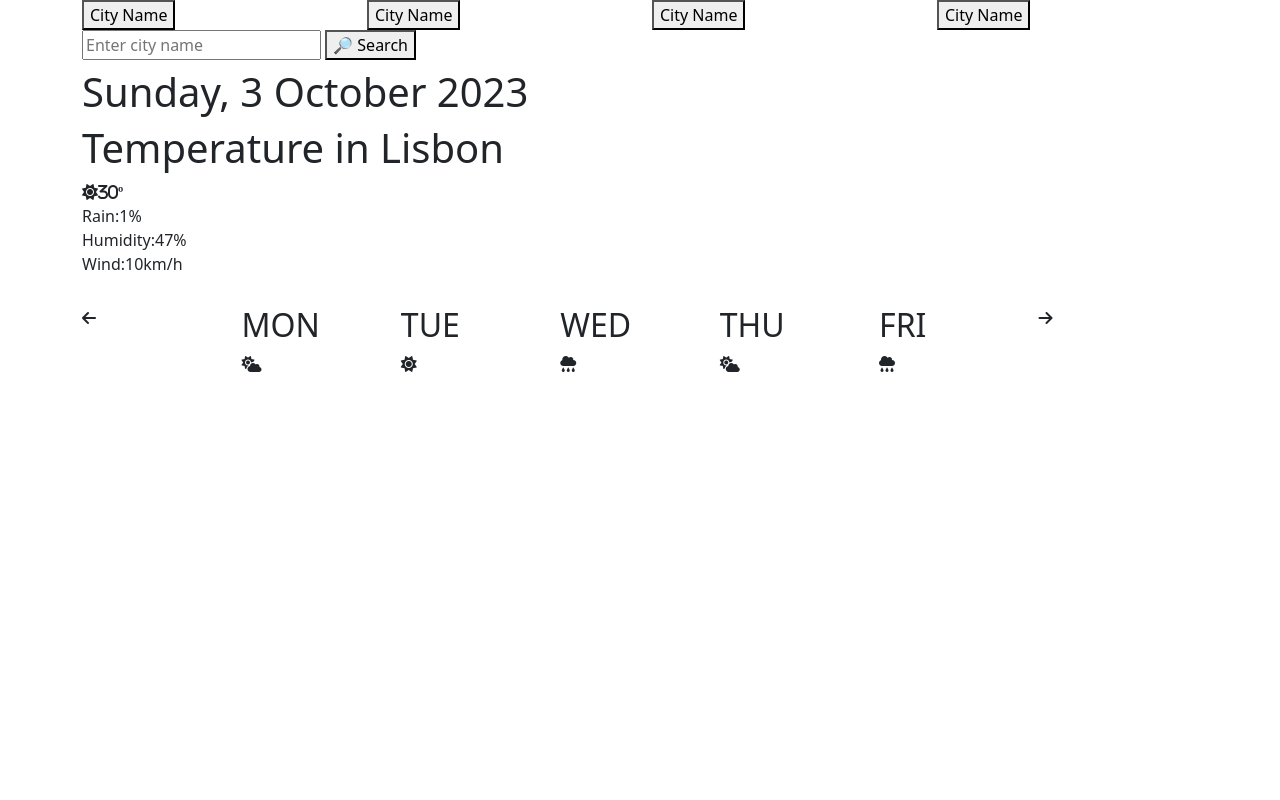
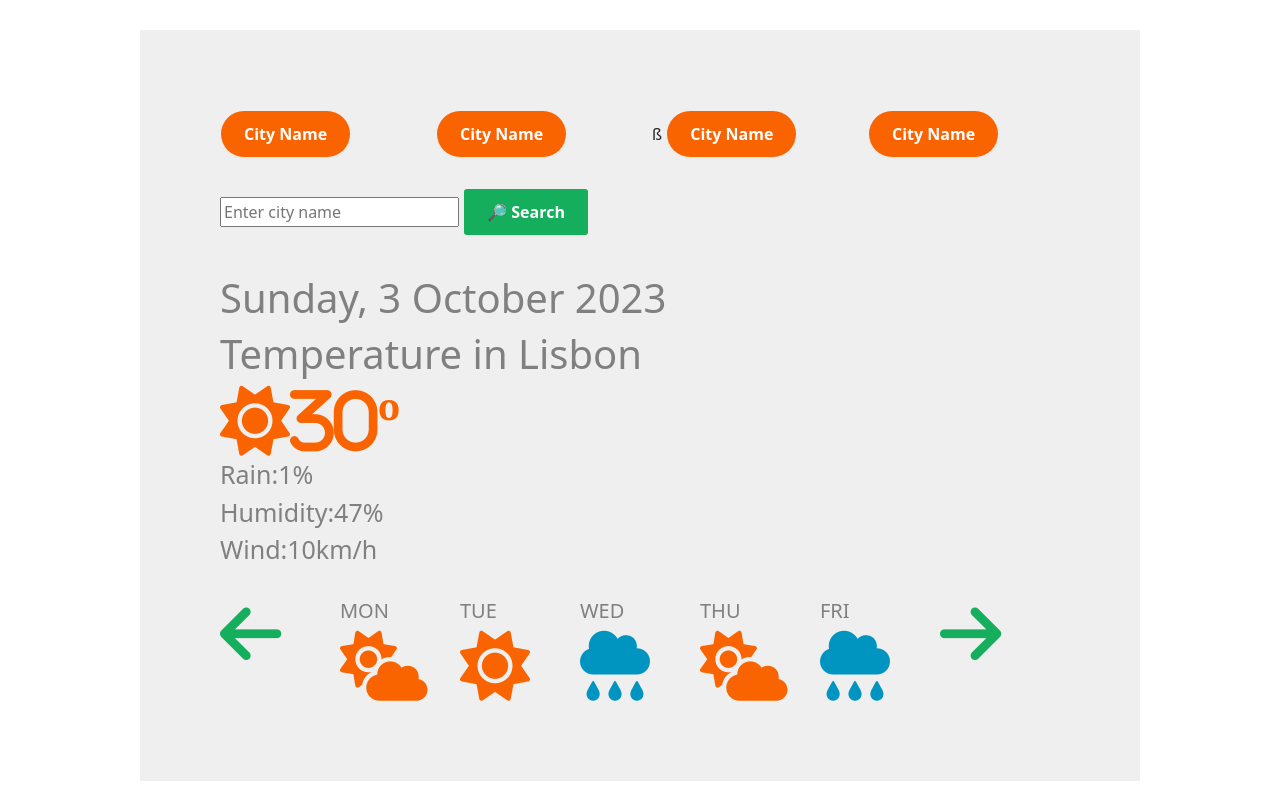
Before and after one commit to florescarolf/WEEK6, a website: page index.html in a window 1280 px wide. Drawn offline with nearby package versions, Linux system fonts and the light colour scheme.

Commit message:
Added CSS

```diff
--- a/index.html
+++ b/index.html
@@ -18,7 +18,7 @@
       <div class=" col-3">
        <button class="citybutton-5" role="button">City Name</button>
     </div>
-      <div class=" col-3">
+      <div class=" col-3">ß
       <button class="citybutton-5" role="button">City Name</button>
     </div>
       <div class=" col-3">
--- a/src/style.css
+++ b/src/style.css
@@ -0,0 +1,188 @@
+/* CSS of container*/
+
+h1 {
+  font-family: system-ui, -apple-system, system-ui, "Helvetica Neue", Helvetica,
+    Arial, sans-serif;
+  font-size: 40px;
+  color: grey;
+  font-weight: 500;
+}
+
+h2 {
+  font-family: system-ui, -apple-system, system-ui, "Helvetica Neue", Helvetica,
+    Arial, sans-serif;
+  color: grey;
+  font-weight: 300;
+  font-size: 20px;
+}
+
+#current-city {
+  font-family: system-ui, -apple-system, system-ui, "Helvetica Neue", Helvetica,
+    Arial, sans-serif;
+  font-size: 40px;
+  color: grey;
+  font-weight: 500;
+}
+
+#result {
+  font-family: system-ui, -apple-system, system-ui, "Helvetica Neue", Helvetica,
+    Arial, sans-serif;
+  font-size: 30px;
+  color: grey;
+  font-weight: 300;
+}
+
+#current-date {
+  font-family: system-ui, -apple-system, system-ui, "Helvetica Neue", Helvetica,
+    Arial, sans-serif;
+  font-size: 30px;
+  color: grey;
+  font-weight: 300;
+}
+
+.flex-container {
+  max-width: 900px;
+  display: flex;
+  flex-direction: column;
+  flex-wrap: wrap;
+  font-size: 25px;
+  color: grey;
+  font-weight: 300;
+}
+
+.flex-item {
+  width: 25%;
+}
+
+.container {
+  margin-top: 30px;
+  max-width: 1000px;
+  background-color: #efefef;
+  padding: 80px;
+}
+
+.module {
+  margin-top: 30px;
+}
+
+.form-control.form-control-lg {
+  width: 600px;
+}
+.sunny {
+  margin-top: 20px;
+}
+
+/* CSS of ARROWS*/
+
+.fa-solid.fa-arrow-left {
+  color: #14ae5c;
+}
+
+.fa-solid.fa-arrow-left:hover {
+  transform: translateY(-2px);
+}
+
+.fa-solid.fa-arrow-right {
+  color: #14ae5c;
+}
+
+.fa-solid.fa-arrow-right:hover {
+  transform: translateY(-2px);
+}
+
+/* CSS of CITY BUTTON*/
+.citybutton-5 {
+  align-items: center;
+  background-clip: padding-box;
+  background-color: #fa6400;
+  border: 1px solid transparent;
+  border-radius: 30px;
+  box-shadow: rgba(0, 0, 0, 0.02) 0 1px 3px 0;
+  box-sizing: border-box;
+  color: #fff;
+  cursor: pointer;
+  display: inline-flex;
+  font-family: system-ui, -apple-system, system-ui, "Helvetica Neue", Helvetica,
+    Arial, sans-serif;
+  font-size: 16px;
+  font-weight: 600;
+  justify-content: center;
+  line-height: 1.25;
+  margin: 0;
+  min-height: 3rem;
+  padding: calc(0.875rem - 1px) calc(1.5rem - 1px);
+  position: relative;
+  text-decoration: none;
+  transition: all 250ms;
+  user-select: none;
+  -webkit-user-select: none;
+  touch-action: manipulation;
+  vertical-align: baseline;
+  width: auto;
+}
+
+.citybutton-5:hover,
+.citybutton-5:focus {
+  background-color: #c85000;
+  box-shadow: rgba(0, 0, 0, 0.1) 0 4px 12px;
+}
+
+.citybutton-5:hover {
+  transform: translateY(-1px);
+}
+
+.citybutton-5:active {
+  background-color: #c85000;
+  box-shadow: rgba(0, 0, 0, 0.06) 0 2px 4px;
+  transform: translateY(0);
+}
+
+/* CSS ICON*/
+
+.fa-solid {
+  color: #fa6400;
+  font-size: 70px;
+  font-weight: 100;
+  text-align: center;
+}
+
+.fa-cloud-rain {
+  color: #0094c0;
+}
+
+/* CSS Button Search*/
+
+.button-search {
+  align-items: center;
+  background-clip: padding-box;
+  background-color: #14ae5c;
+  border: 1px solid transparent;
+  border-radius: 0.25rem;
+  box-shadow: rgba(0, 0, 0, 0.02) 0 1px 3px 0;
+  box-sizing: border-box;
+  color: #fff;
+  cursor: pointer;
+  display: inline-flex;
+  font-family: system-ui, -apple-system, system-ui, "Helvetica Neue", Helvetica,
+    Arial, sans-serif;
+  font-size: 16px;
+  font-weight: 600;
+  justify-content: center;
+  line-height: 1.25;
+  margin: 0;
+  min-height: 3rem;
+  padding: calc(0.875rem - 1px) calc(1.5rem - 1px);
+  position: relative;
+  text-decoration: none;
+  transition: all 250ms;
+  user-select: none;
+  -webkit-user-select: none;
+  touch-action: manipulation;
+  vertical-align: baseline;
+  width: auto;
+}
+
+.button-search:hover {
+  box-shadow: rgba(0, 0, 0, 0.15) 0 3px 9px 0;
+  transform: translateY(-2px);
+}
```
Also changed, not shown: 1 other file.
